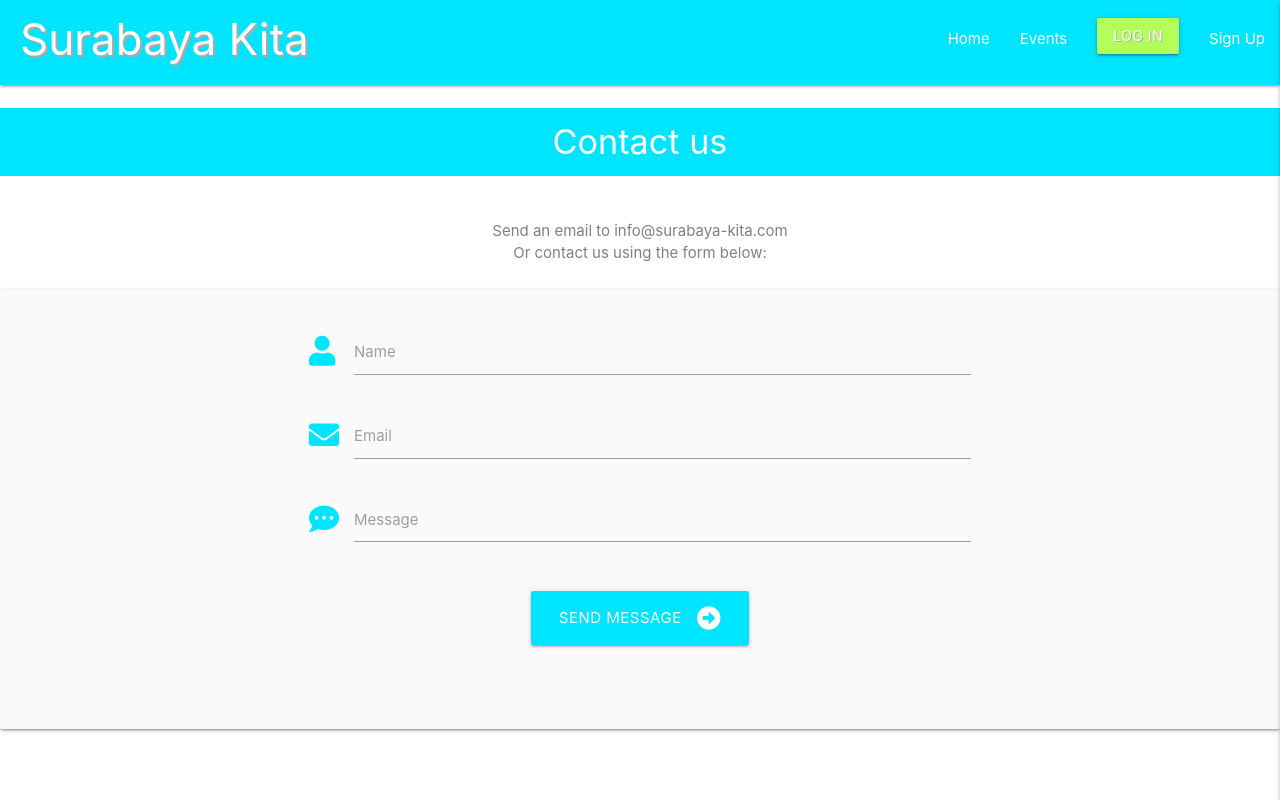
After one commit to junokili/Surabaya-Kita, a Flask app: page /contact_us in a window 1280 px wide. The commit adds this page. Run offline with Flask 2, Linux system fonts and the light colour scheme; some libraries are stand-ins or nearby versions.

Commit message:
basic contact form added, no action

```diff
--- a/app.py
+++ b/app.py
@@ -198,6 +198,11 @@ def delete_event(event_id):
     return redirect(url_for('get_events'))
 
 
+@app.route('/contact_us')
+def contact_us():
+    return render_template("contact_us.html")
+
+
 if __name__ == '__main__':
     app.run(host=os.environ.get('IP'),
             port=int(os.environ.get('PORT')),
--- /dev/null
+++ b/templates/contact_us.html
@@ -0,0 +1,46 @@
+{% extends 'base.html' %}
+{% block content %}
+<div class="row flashes">
+<h4 class="cyan accent-3 center-align white-text">Contact us</h4>
+</div>
+<p class="center-align" id="contact-info">
+        Send an email to info@surabaya-kita.com<br/>
+        Or contact us using the form below:</p>
+<div class="card-panel grey lighten-5">
+    <div class="row">
+        <div class="col m10 offset-m1 s12">
+            <div class="row">
+                <form class="col m8 offset-m2 s12">
+                    <div class="row">
+                        <div class="input-field col s12">
+        <i class="fas fa-user prefix cyan-text text-accent-3"></i>
+                            <input id="name" type="text">
+                            <label for="name">Name</label>
+                        </div>
+                        <div class="input-field col s12">
+        <i class="fas fa-envelope prefix cyan-text text-accent-3"></i>
+                            <input id="email" type="email" class="form-input">
+                            <label for="email">Email</label>
+                        </div>
+                        <div class="input-field col s12">
+                        <i class="fas fa-comment-dots prefix cyan-text text-accent-3"></i>
+                          <textarea id="message" class="materialize-textarea"></textarea>
+                          <label for="message">Message</label>
+                        </div>
+                    </div>
+                    <div class="row">
+                        <div class="col m12 center-align">
+                         <button class="btn-large cyan accent-3" type="submit">
+                         Send Message <i class="fas fa-arrow-alt-circle-right right"></i>
+
+                         </button>
+                        </div>
+                    </div>
+                </form>
+            </div>
+        </div>
+    </div>
+</div>
+        <div id="email-success"></div>
+
+{% endblock %}
```
Also changed, not shown: templates/create_event.html (+10 -2 lines).
